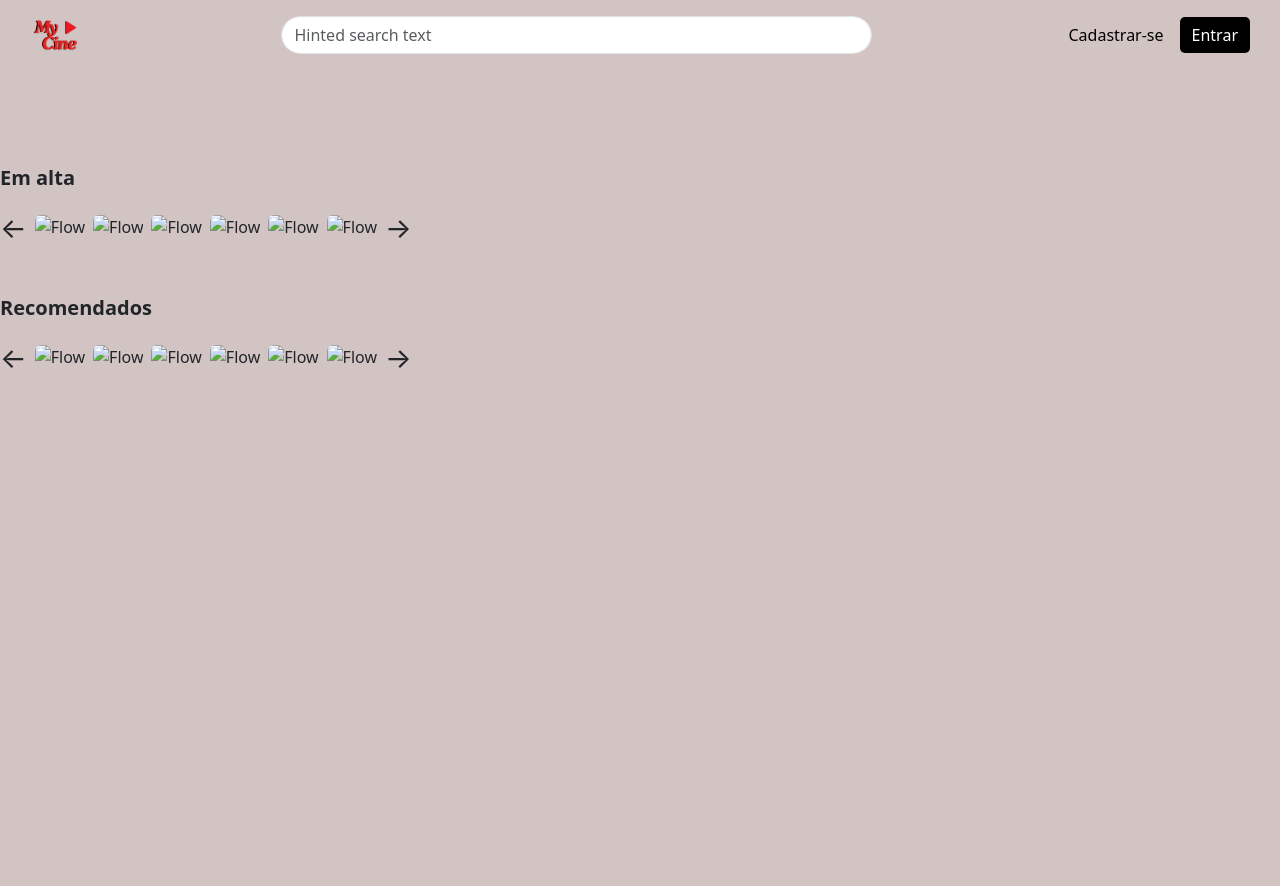
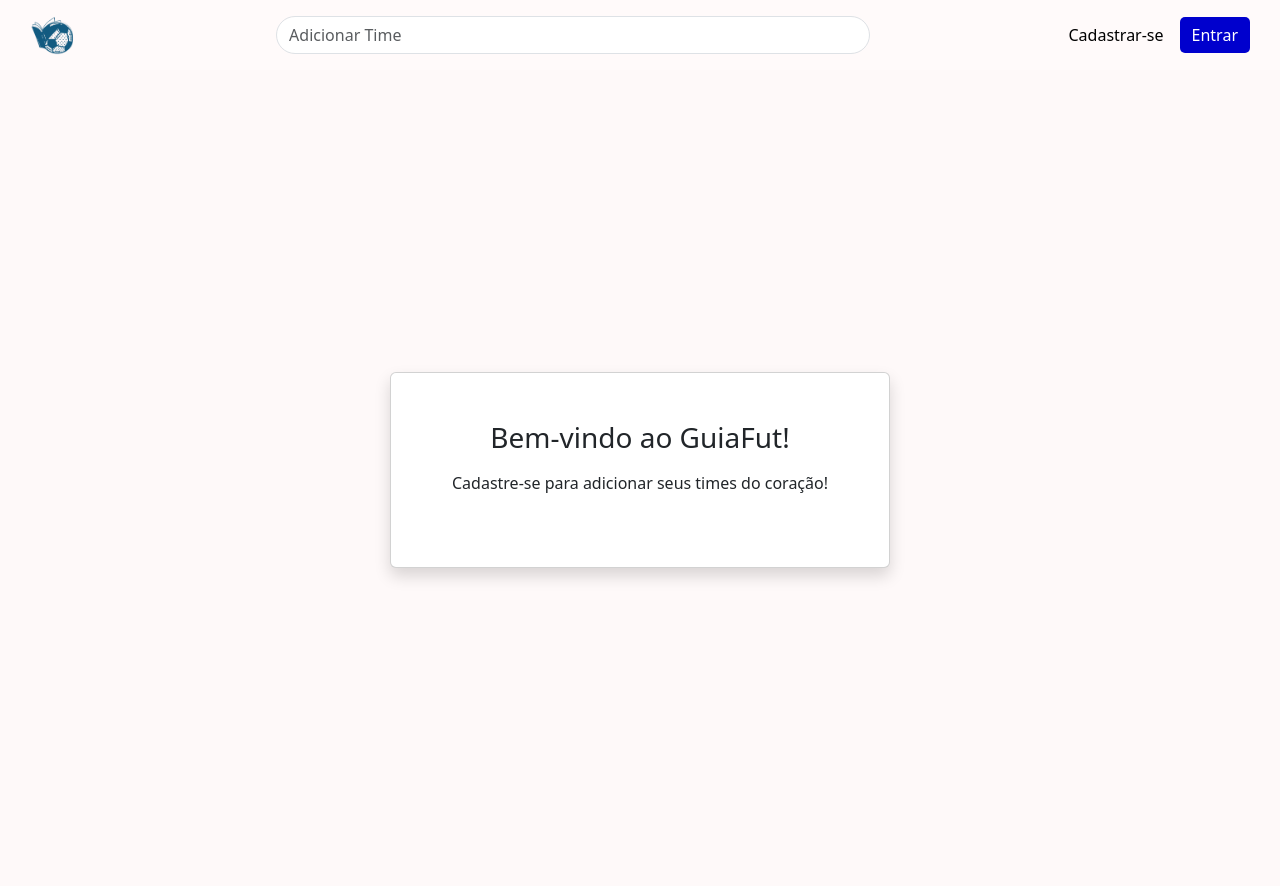
Before and after one commit to santiagovini/2DS-PW2, a PHP site: page / in a window 1280 px wide. Before the commit the page ends 368 px from the top, so only its background shows below. Run offline with PHP 8.4, Linux system fonts and the light colour scheme; some libraries are stand-ins or nearby versions.

Commit message:
primeiro commit

```diff
--- a/controllers/auth_controller.php
+++ b/controllers/auth_controller.php
@@ -5,7 +5,7 @@ session_start();
 $servername = "localhost";
 $username = "root";
 $password = ""; // padrão do XAMPP
-$dbname = "mycine_db";
+$dbname = "guiafut_db";
 
 // Criando a conexão
 $conn = new mysqli($servername, $username, $password, $dbname);
--- a/controllers/processa_cadastro.php
+++ b/controllers/processa_cadastro.php
@@ -3,7 +3,7 @@
 $servername = "localhost";
 $username = "root";
 $password = ""; // padrão do XAMPP
-$dbname = "mycine_db";
+$dbname = "guiafut_db";
 
 // Criando a conexão
 $conn = new mysqli($servername, $username, $password, $dbname);
--- a/mycine_db.sql
+++ b/guiafut_db.sql
@@ -18,7 +18,7 @@ SET time_zone = "+00:00";
 /*!40101 SET NAMES utf8mb4 */;
 
 --
--- Banco de dados: `mycine_db`
+-- Banco de dados: `guiafut_db`
 --
 
 -- --------------------------------------------------------
--- a/models/Usuario.php
+++ b/models/Usuario.php
@@ -7,7 +7,7 @@ class Usuario {
         $servername = "localhost";
         $username = "root";
         $password = "";
-        $dbname = "mycine_db";
+        $dbname = "guiafut_db";
 
         $this->conn = new mysqli($servername, $username, $password, $dbname);
 
--- a/views/home.php
+++ b/views/home.php
@@ -1,3 +1,12 @@
+<style>
+  .btn-success{
+    background-color: mediumblue;
+    color: white;
+    border: none;
+    padding: 6px 12px;
+    border-radius: 5px;
+  }
+</style>
 <!DOCTYPE html>
 <html lang="en">
 <head>
@@ -5,43 +14,14 @@
     <meta name="viewport" content="width=device-width, initial-scale=1.0">
     <title>Document</title>
 </head>
-<body>
-<br><br><br><br>
-<!-- Em alta -->
-<div class="mb-5">
-  <h5 class="fw-bold mb-3">Em alta</h5>
-  <div class="d-flex align-items-center">
-    <div class="me-2 fs-3" style="cursor: pointer;">&#8592;</div>
-    <div class="d-flex overflow-auto gap-2 flex-nowrap">
-      <img src="https://via.placeholder.com/120x180?text=Flow" class="rounded" alt="Flow">
-      <img src="https://via.placeholder.com/120x180?text=Flow" class="rounded" alt="Flow">
-      <img src="https://via.placeholder.com/120x180?text=Flow" class="rounded" alt="Flow">
-      <img src="https://via.placeholder.com/120x180?text=Flow" class="rounded" alt="Flow">
-      <img src="https://via.placeholder.com/120x180?text=Flow" class="rounded" alt="Flow">
-      <img src="https://via.placeholder.com/120x180?text=Flow" class="rounded" alt="Flow">
+<body style="background-color: #fef9f9;">
+  <!-- Navbar permanece como está -->
+
+  <div class="container vh-100 d-flex justify-content-center align-items-center">
+    <div class="card text-center shadow p-5" style="max-width: 500px; width: 100%;">
+      <h3 class="mb-3">Bem-vindo ao GuiaFut!</h3>
+      <p class="mb-4">Cadastre-se para adicionar seus times do coração!</p>
     </div>
-    <div class="ms-2 fs-3" style="cursor: pointer;">&#8594;</div>
   </div>
-</div>
-
-<!-- Recomendados -->
-<div>
-  <h5 class="fw-bold mb-3">Recomendados</h5>
-  <div class="d-flex align-items-center">
-    <div class="me-2 fs-3" style="cursor: pointer;">&#8592;</div>
-    <div class="d-flex overflow-auto gap-2 flex-nowrap">
-      <img src="https://via.placeholder.com/120x180?text=Flow" class="rounded" alt="Flow">
-      <img src="https://via.placeholder.com/120x180?text=Flow" class="rounded" alt="Flow">
-      <img src="https://via.placeholder.com/120x180?text=Flow" class="rounded" alt="Flow">
-      <img src="https://via.placeholder.com/120x180?text=Flow" class="rounded" alt="Flow">
-      <img src="https://via.placeholder.com/120x180?text=Flow" class="rounded" alt="Flow">
-      <img src="https://via.placeholder.com/120x180?text=Flow" class="rounded" alt="Flow">
-    </div>
-    <div class="ms-2 fs-3" style="cursor: pointer;">&#8594;</div>
-  </div>
-</div>
-
-</body>
-
 </body>
 </html>
--- a/views/templates/header.php
+++ b/views/templates/header.php
@@ -3,15 +3,15 @@
   <head>
     <meta charset="utf-8">
     <meta name="viewport" content="width=device-width, initial-scale=1">
-    <title>MyCine Navbar</title>
+    <title>GuiaFut</title>
     <link href="https://cdn.jsdelivr.net/npm/bootstrap@5.3.3/dist/css/bootstrap.min.css" rel="stylesheet">
     <style>
       body {
-        background-color: #d2c4c2;
+        background-color:	snow;
       }
 
       .navbar {
-        background-color: #d2c4c2;
+        background-color:	snow;
         padding: 15px 30px;
       }
 
@@ -24,7 +24,7 @@
       }
 
       .login-btn {
-        background-color: black;
+        background-color: mediumblue;
         color: white;
         border: none;
         padding: 6px 12px;
@@ -34,6 +34,7 @@
       .nav-link {
         color: black !important;
         font-weight: 500;
+        color: mediumblue;
       }
 
       .search-wrapper {
@@ -45,6 +46,10 @@
       .search-input {
         width: 60%;
       }
+
+      .button{
+        color: mediumblue;
+      }
     </style>
   </head>
   <body>
@@ -52,11 +57,11 @@
     <nav class="navbar d-flex align-items-center">
       <!-- Botão Home com imagem -->
       <a href="?aaa=home">
-        <img src="views/images/mycinee.png" alt="Logo MyCine" class="logo-img">
+        <img src="views/images/gflogo.png" alt="Logo MyCine" class="logo-img">
       </a>
 
       <div class="search-wrapper">
-        <input class="form-control search-input" type="search" placeholder="Hinted search text" aria-label="Search">
+        <input class="form-control search-input" type="search" placeholder="Adicionar Time" aria-label="Search">
       </div>
 
       <div class="d-flex align-items-center gap-3">
```
Also changed, not shown: views/cadastro.php (+30 -16 lines), views/dashboard.php (+5 -4 lines), views/login.php (+31 -16 lines), views/images/gflogo.png (added).
